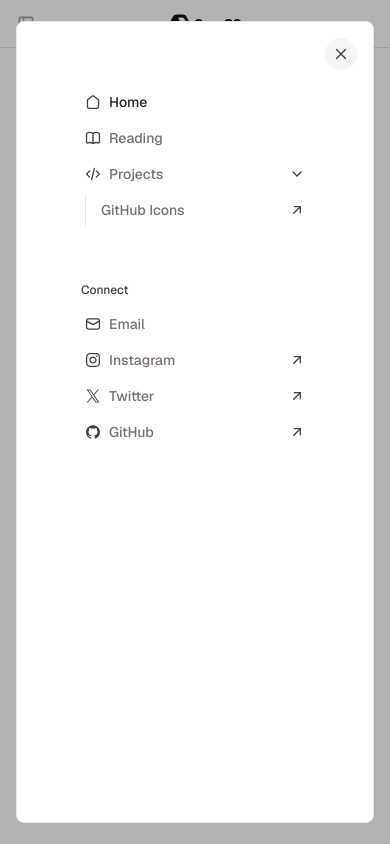
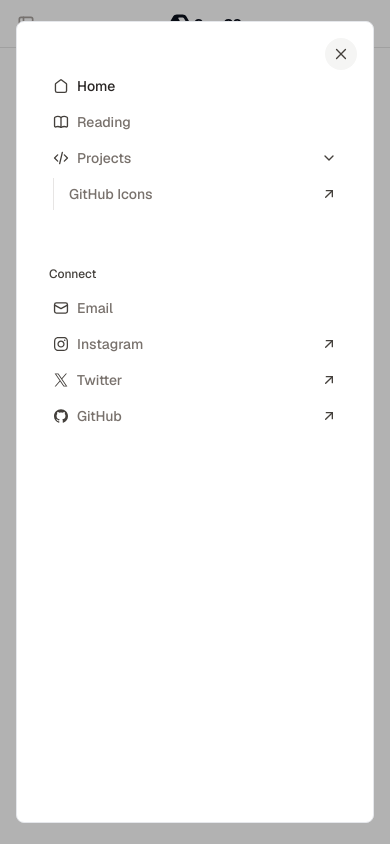
Before and after one commit to juwanpetty/juwanpetty.com, a Next.js app: page / in a window 390 px wide. Both pictures are taken after a click on the button "Menu". Built offline with nearby package versions, Linux system fonts and the light colour scheme.

Commit message:
Update header and mobile sidebar styling

```diff
--- a/components/Header.tsx
+++ b/components/Header.tsx
@@ -5,7 +5,7 @@ import { MobileSidebar } from "@/components/MobileSidebar";
 
 export function Header() {
   return (
-    <div className="fixed left-0 top-0 flex h-[var(--header-height)] w-full items-center justify-between border-b border-solid border-neutral-200 bg-white px-4 md:px-8">
+    <div className="fixed left-0 top-0 z-[1] flex h-[var(--header-height)] w-full items-center justify-between border-b border-solid border-neutral-200 bg-white px-4 md:px-8">
       <MobileSidebar />
 
       <Link href="/" className="hidden md:inline-block">
--- a/components/MobileSidebar.tsx
+++ b/components/MobileSidebar.tsx
@@ -32,7 +32,7 @@ export function MobileSidebar() {
       >
         <div className="fixed inset-0 bg-black/30" aria-hidden="true" />
         <div className="fixed inset-0 flex w-screen items-center justify-center p-4">
-          <DialogPanel className="relative h-[95dvh] w-[95vw] space-y-4 rounded-lg border bg-white p-12">
+          <DialogPanel className="relative h-[95dvh] w-[95vw] rounded-lg border bg-white p-4 pt-12">
             <button
               type="button"
               onClick={() => closeSidebar()}
```
